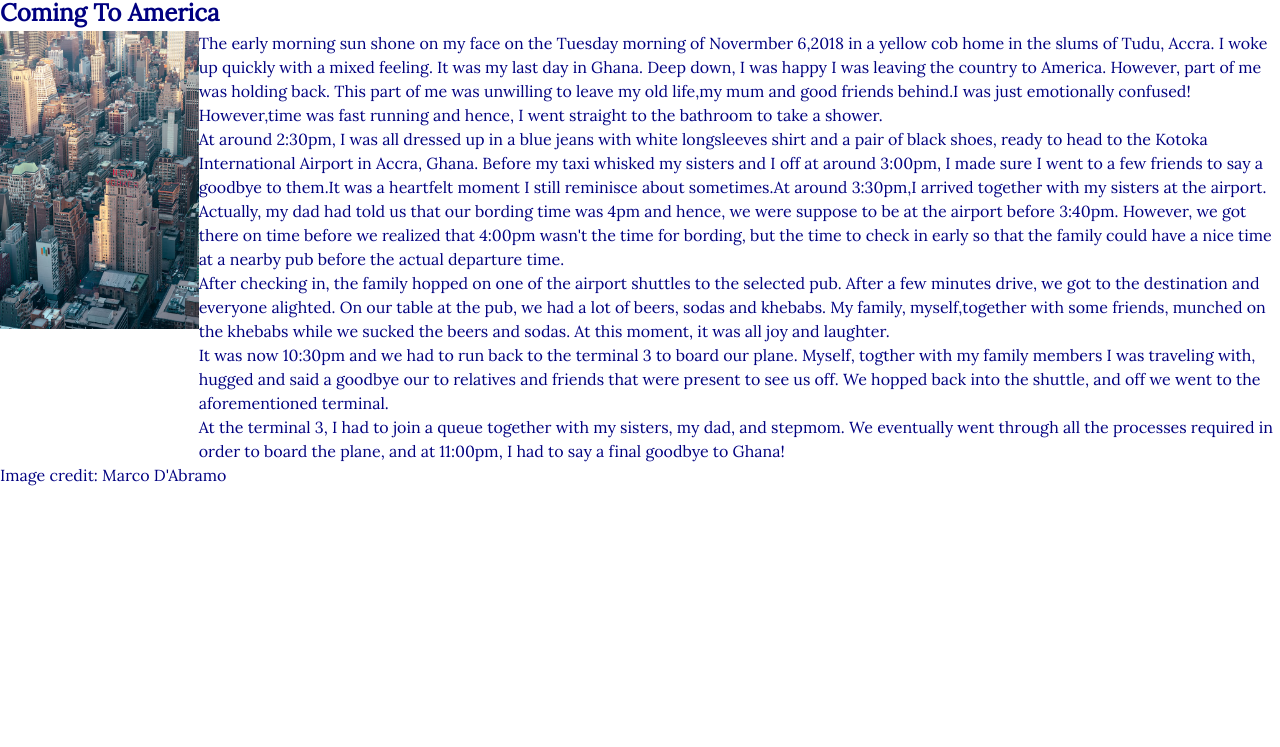
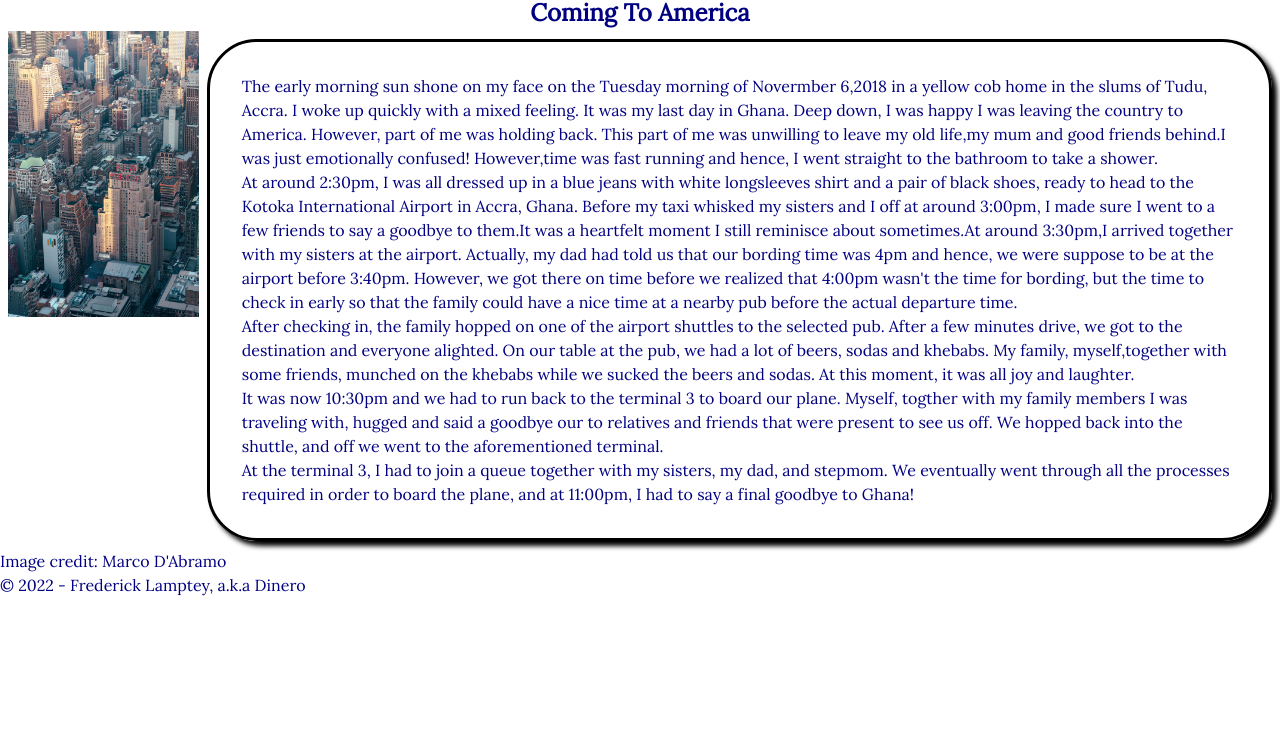
Before and after one commit to RVCC-IDMX/poem-page-FrederickLamptey, a plain HTML site: page index.html in a window 1280 px wide. Shown: the part 53-800 px from the top of the page. Drawn offline with Linux system fonts and the light colour scheme.

Commit message:
Add more intrinsic web design concept

```diff
--- a/css/app.css
+++ b/css/app.css
@@ -39,9 +39,28 @@ body {
   font-family: Lora;
 }
 
+h1,
+h2 {
+  text-align: center;
+}
 #main {
   display: grid;
   grid-template-columns: fit-content(20ch) minmax(50%, 1fr);
+}
+
+#poem {
+  padding: 2rem;
+  border: 3px solid #000;
+  box-shadow: 5px 5px 5px #000;
+  border-bottom-left-radius: 50px;
+  border-bottom-right-radius: 50px;
+  border-top-left-radius: 50px;
+  border-top-right-radius: 50px;
+  margin: 0.5rem;
+}
+
+#picture {
+  padding-left: 0.5rem;
 }
 
 /* A elements that don't have a class get default styles */
--- a/index.html
+++ b/index.html
@@ -70,6 +70,7 @@
     <div id="credit">
       <p>Image credit: Marco D'Abramo</p>
     </div>
+    <footer>© 2022 - Frederick Lamptey, a.k.a Dinero</footer>
     <script src="js/app.js"></script>
   </body>
 </html>
```
